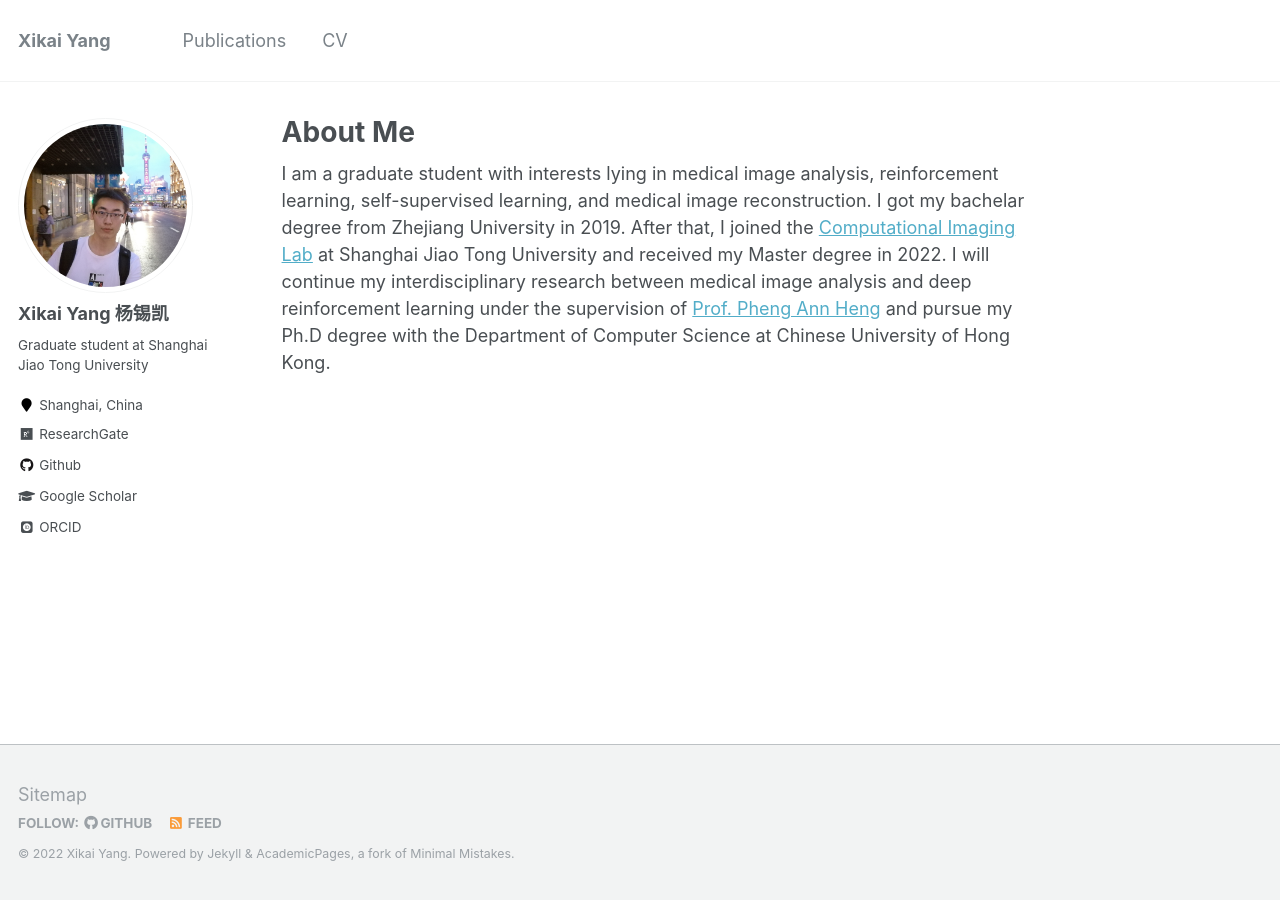
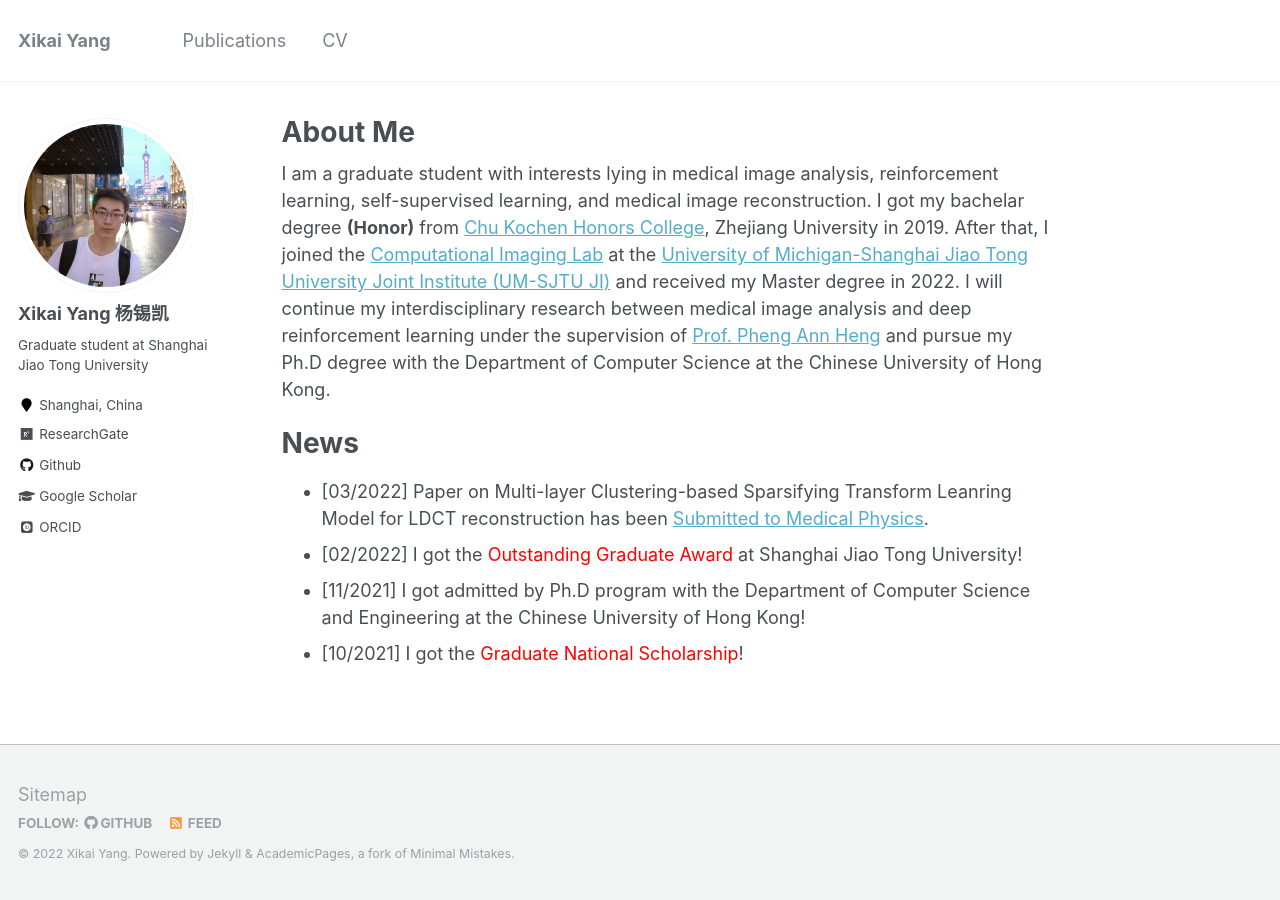
Before and after one commit to Xikai97/Xikai97.github.io, a Jekyll site: the page built from _pages/about.md, in a window 1280 px wide. Built offline with Jekyll 4.4.1, drawn with Linux system fonts in a browser that asks for light colours; some web fonts are replaced.

Commit message:
Update about.md

```diff
--- a/_pages/about.md
+++ b/_pages/about.md
@@ -8,4 +8,12 @@ redirect_from:
 ---
 
 
-I am a graduate student with interests lying in medical image analysis, reinforcement learning, self-supervised learning, and medical image reconstruction. I got my bachelar degree from Zhejiang University in 2019. After that, I joined the [Computational Imaging Lab](https://www.ji.sjtu.edu.cn/research/laboratories/laboratory-detail/523/) at Shanghai Jiao Tong University and received my Master degree in 2022. I will continue my interdisciplinary research between medical image analysis and deep reinforcement learning under the supervision of [Prof. Pheng Ann Heng](http://www.cse.cuhk.edu.hk/~pheng/)  and pursue my Ph.D degree with the Department of Computer Science at Chinese University of Hong Kong.
+I am a graduate student with interests lying in medical image analysis, reinforcement learning, self-supervised learning, and medical image reconstruction. I got my bachelar degree **(Honor)** from [Chu Kochen Honors College](http://ckc.zju.edu.cn/), Zhejiang University in 2019. After that, I joined the [Computational Imaging Lab](https://www.ji.sjtu.edu.cn/research/laboratories/laboratory-detail/523/) at the [University of Michigan-Shanghai Jiao Tong University Joint Institute (UM-SJTU JI)](https://www.ji.sjtu.edu.cn/) and received my Master degree in 2022. I will continue my interdisciplinary research between medical image analysis and deep reinforcement learning under the supervision of [Prof. Pheng Ann Heng](http://www.cse.cuhk.edu.hk/~pheng/)  and pursue my Ph.D degree with the Department of Computer Science at the Chinese University of Hong Kong.
+
+
+News
+======
+* [03/2022] Paper on Multi-layer Clustering-based Sparsifying Transform Leanring Model for LDCT reconstruction has been [Submitted to Medical Physics](https://arxiv.org/abs/2203.11565).
+* [02/2022] I got the <font color='red'>Outstanding Graduate Award</font> at Shanghai Jiao Tong University!
+* [11/2021] I got admitted by Ph.D program with the Department of Computer Science and Engineering at the Chinese University of Hong Kong!
+* [10/2021] I got the <font color='red'>Graduate National Scholarship</font>!
```
